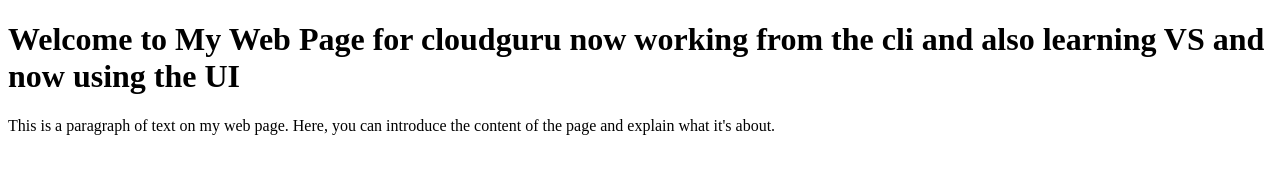
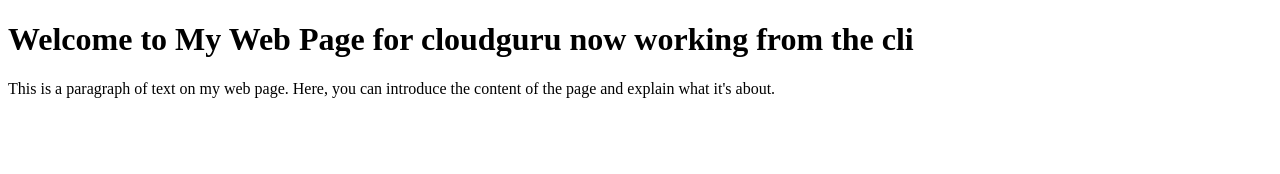
Before and after one commit to katiaguerra/test2, a plain HTML site: page index.html in a window 1280 px wide. Drawn offline with Linux system fonts and the light colour scheme.

Commit message:
working from my new laptop

```diff
--- a/index.html
+++ b/index.html
@@ -6,7 +6,7 @@
     <title>Simple Web Page</title>
 </head>
 <body>
-    <h1>Welcome to My Web Page for cloudguru now working from the cli and also learning VS and now using the UI</h1>
+    <h1>Welcome to My Web Page for cloudguru now working from the cli</h1>
     <p>This is a paragraph of text on my web page. Here, you can introduce the content of the page and explain what it's about.</p>
 
     <p>
```
